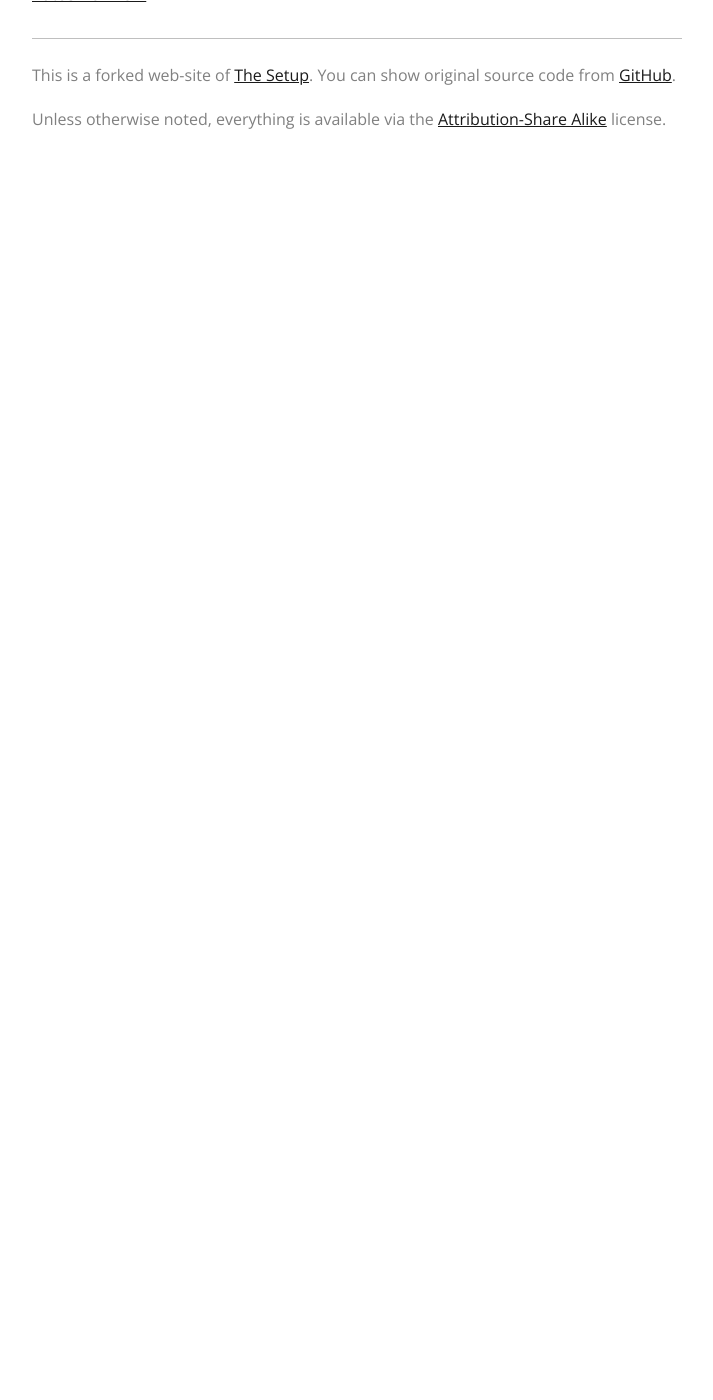
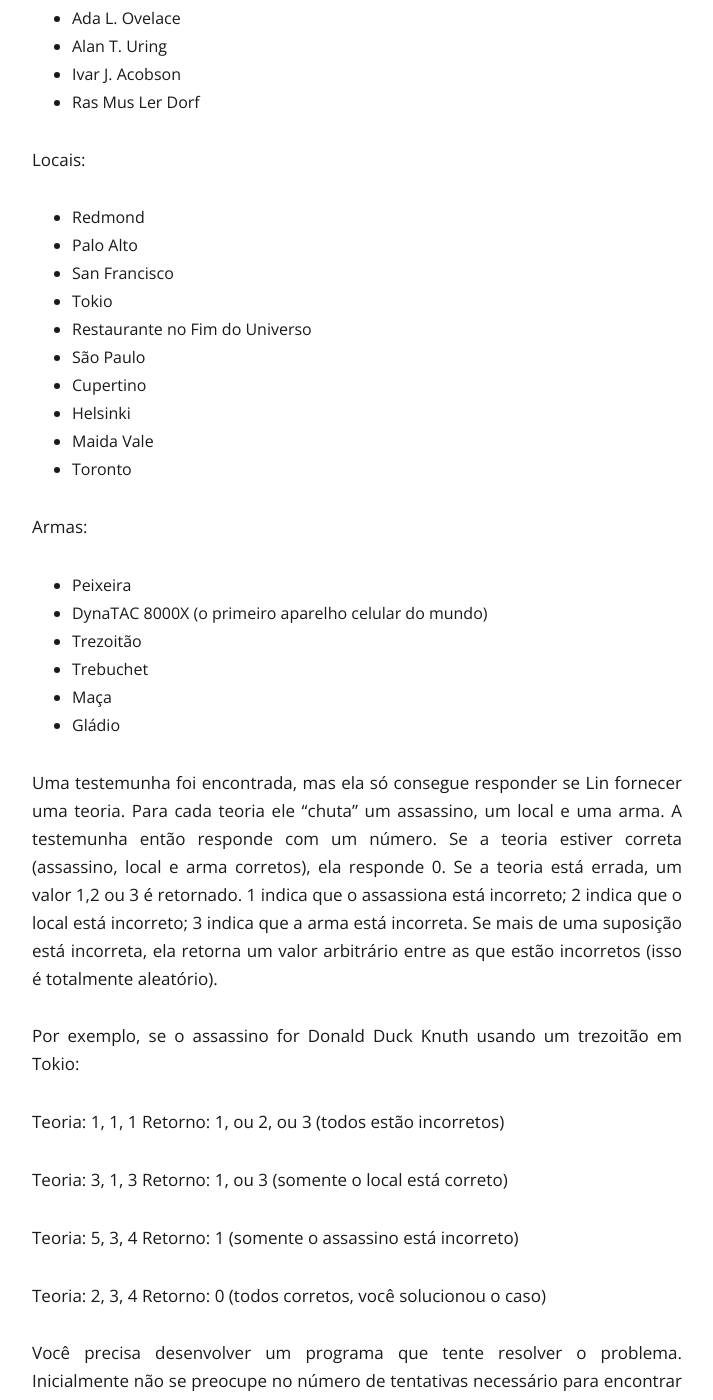
Before and after one commit to dojo-se/dojo-se.github.com, a Jekyll site: the page built from _posts/2014-05-08-coding_dojo.md, in a window 1280 px wide and 1400 px high, scrolled down 1251 px. Shown: the whole window, without its empty margins (283-996 px from the left). Built offline with Jekyll 4.4.1, drawn with Linux system fonts in a browser that asks for light colours; Markdown is read by kramdown in place of the engine named in the settings; before the commit the page ends 1428 px from its top, so only the background shows below that; some of the changed text lies outside the part shown.

Commit message:
Pós-dojo Maio/2014

```diff
--- a/_posts/2014-05-08-coding_dojo.md
+++ b/_posts/2014-05-08-coding_dojo.md
@@ -1,14 +1,84 @@
 ---
 layout  : post
 person  : Dojo 08/05/2014
-summary : Dojo de Maio/2014
+summary : Dojo dos Assassinos
 ---
 
-O dojo neste mês é na segunda quinta do mês porque dia 1º foi feriado. Participem!
+## Qual foi o problema proposto?
 
-Esse post será atualizado depois do evento com mais informações.
+[Descubra o assassino](http://dojopuzzles.com/problemas/exibe/descubra-o-assassino/ "DojoPuzzles")
 
-Por enquanto, fiquem com o repositório: https://github.com/dojo-se/descubra-o-assasino
+Resumo do problema:
+
+O empresário Bill G. Ates foi assassinado e o corpo dele foi deixado na frente da delegacia de polícia. O detetive Lin Ust Orvalds foi escolhido para investigar este caso. Após uma série de investigações, ele organizou uma lista com prováveis assassinos, os locais do crime e quais armas poderiam ter sido utilizadas.
+
+Suspeitos:
+ - Charles B. Abbage
+ - Donald Duck Knuth
+ - Ada L. Ovelace
+ - Alan T. Uring
+ - Ivar J. Acobson
+ - Ras Mus Ler Dorf
+
+Locais:
+ - Redmond
+ - Palo Alto
+ - San Francisco
+ - Tokio
+ - Restaurante no Fim do Universo
+ - São Paulo
+ - Cupertino
+ - Helsinki
+ - Maida Vale
+ - Toronto
+
+Armas:
+ - Peixeira
+ - DynaTAC 8000X (o primeiro aparelho celular do mundo)
+ - Trezoitão
+ - Trebuchet
+ - Maça
+ - Gládio
+
+Uma testemunha foi encontrada, mas ela só consegue responder se Lin fornecer uma teoria. Para cada teoria ele "chuta" um assassino, um local e uma arma. A testemunha então responde com um número. Se a teoria estiver correta (assassino, local e arma corretos), ela responde 0. Se a teoria está errada, um valor 1,2 ou 3 é retornado. 1 indica que o assassiona está incorreto; 2 indica que o local está incorreto; 3 indica que a arma está incorreta. Se mais de uma suposição está incorreta, ela retorna um valor arbitrário entre as que estão incorretos (isso é totalmente aleatório).
+
+Por exemplo, se o assassino for Donald Duck Knuth usando um trezoitão em Tokio:
+
+Teoria: 1, 1, 1
+Retorno: 1, ou 2, ou 3 (todos estão incorretos)
+
+Teoria: 3, 1, 3
+Retorno: 1, ou 3 (somente o local está correto)
+
+Teoria: 5, 3, 4
+Retorno: 1 (somente o assassino está incorreto)
+
+Teoria: 2, 3, 4
+Retorno: 0 (todos corretos, você solucionou o caso)
+
+Você precisa desenvolver um programa que tente resolver o problema. Inicialmente não se preocupe no número de tentativas necessário para encontrar a solução. Depois tente melhorar a maneira com que as teorias são testadas para que Lin encontre a solução do problema no menor número de tentativas.
+
+##Qual a situação da solução no final do dojo?
+
+[Tava indo bem, mas ficou uma bagunça!](https://github.com/dojo-se/descubra-o-assasino). Sinta-se à vontade para contribuir com a solução!
+
+PS: Usamos a [Raspberry Pi WebIDE da Adafruit](https://learn.adafruit.com/webide/overview) e esquecemos de mudar o comportamento do repositório. Resultado: trocentos commits!
+
+###Retrospectiva
+##Prós
+ - Usamos o Raspberry Pi e foi show de bola!
+ - A presença da galera foi bacana.
+ - A data marcada sem enrolação.
+ - Ambiente descontraído! Antes de começar rolou um bom papo com experiências de desenvolvimento (ou não) relevantes.
+
+##Contras
+ - Demorou para começar, muito chat!
+ - Dificuldade para encontrar problemas diversos.
+ - Perdido no TDD/Baby steps: a aleatoriedade do problema confundiu!
+ - Falta um Sensei Mestre Splinter mais durão para reforçar o Kata.
+ - Conversas paralelas.
+ - Na próxima: dividir em grupos!
+ - Inteligência artificial em RANDOM!
 
 ## Links úteis
 
```
Also changed, not shown: images/2014-05-08-coding_dojo.jpg.
